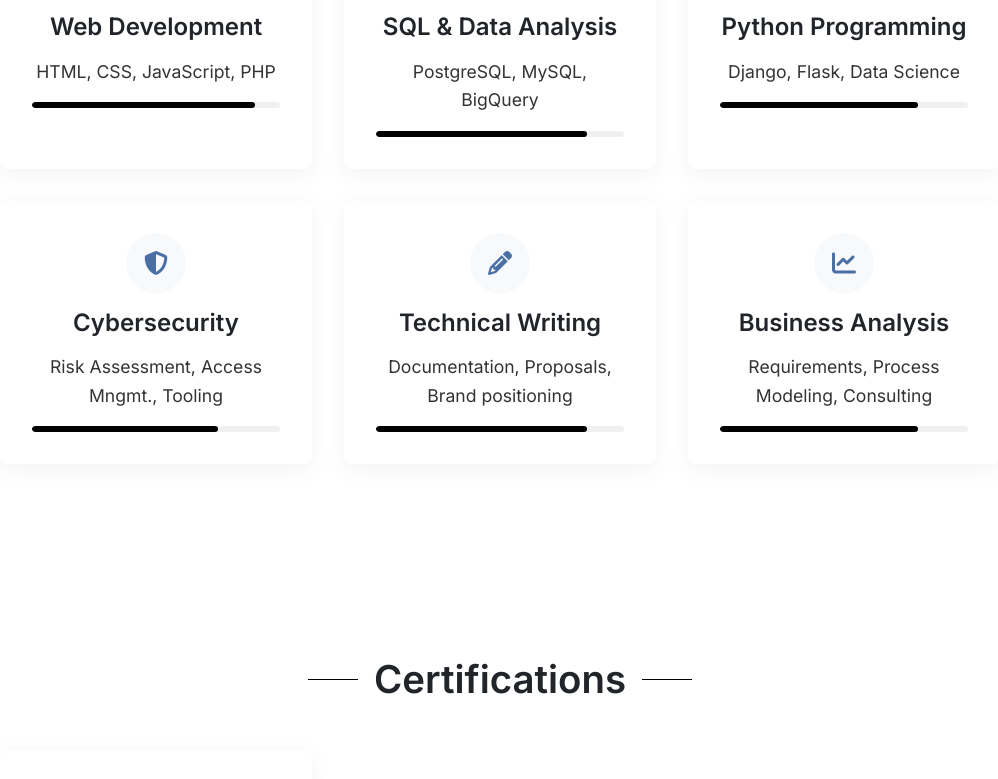
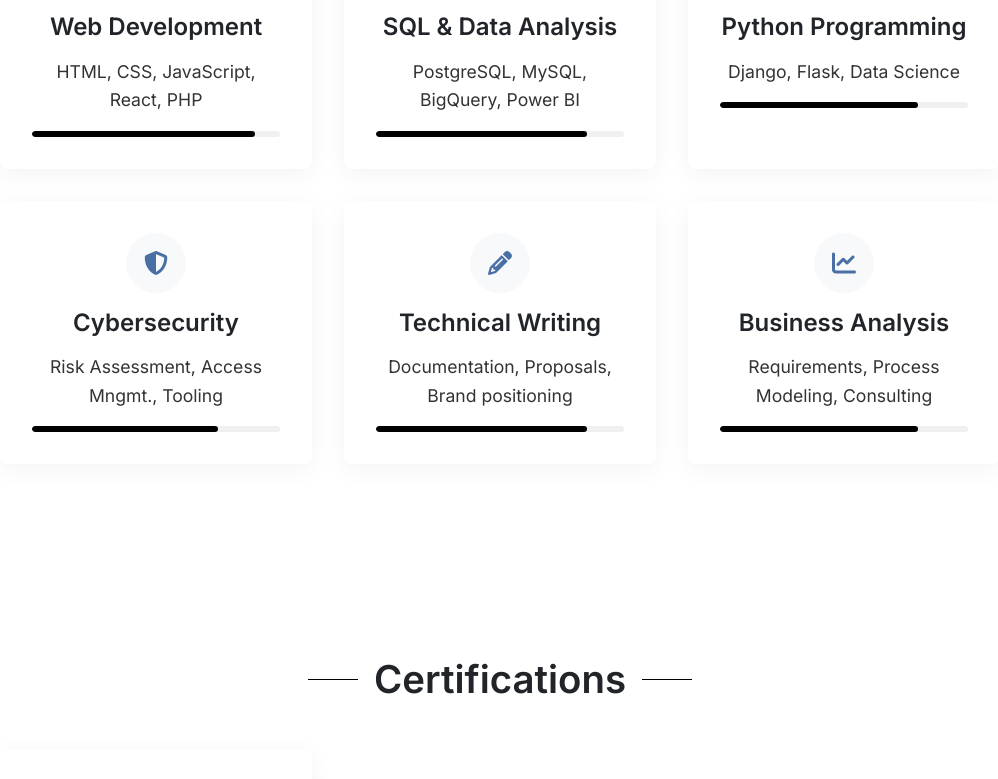
Before and after one commit to Yemofio/digney.yemofio.github.io, a plain HTML site: page index.html in a window 1280 px wide. Shown: the part 3057-3836 px from the top of the page, without its empty margins (140-1138 px from the left). Drawn offline with Linux system fonts and the light colour scheme.

Commit message:
Update index.html

```diff
--- a/index.html
+++ b/index.html
@@ -111,7 +111,7 @@
                     <i class="fas fa-code"></i>
                 </div>
                 <h3>Web Development</h3>
-                <p>HTML, CSS, JavaScript, PHP</p>
+                <p>HTML, CSS, JavaScript, React, PHP</p>
                 <div class="skill-bar">
                     <div class="skill-level" style="width: 90%"></div>
                 </div>
@@ -121,7 +121,7 @@
                     <i class="fas fa-database"></i>
                 </div>
                 <h3>SQL & Data Analysis</h3>
-                <p>PostgreSQL, MySQL, BigQuery</p>
+                <p>PostgreSQL, MySQL, BigQuery, Power BI</p>
                 <div class="skill-bar">
                     <div class="skill-level" style="width: 85%"></div>
                 </div>
```
